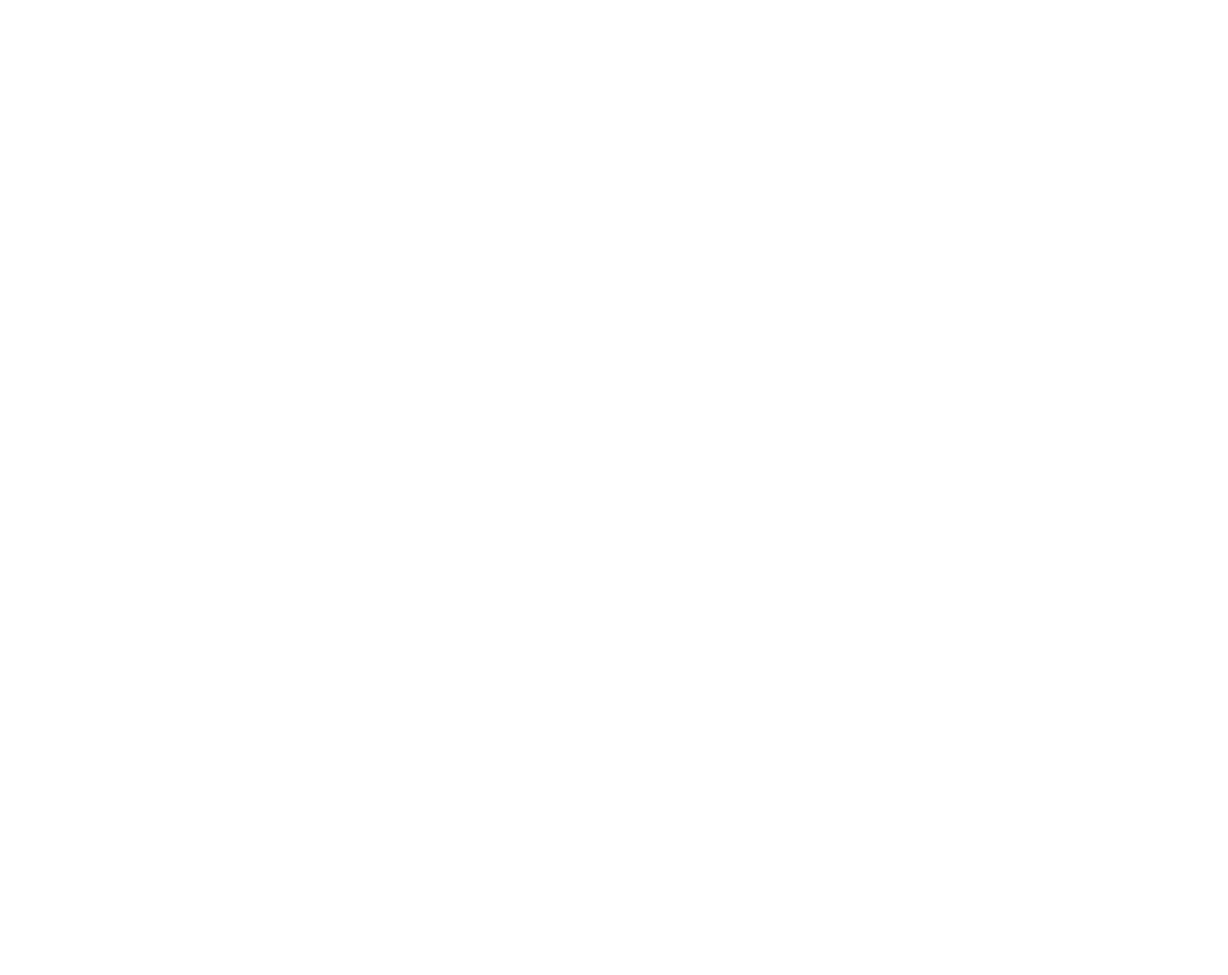
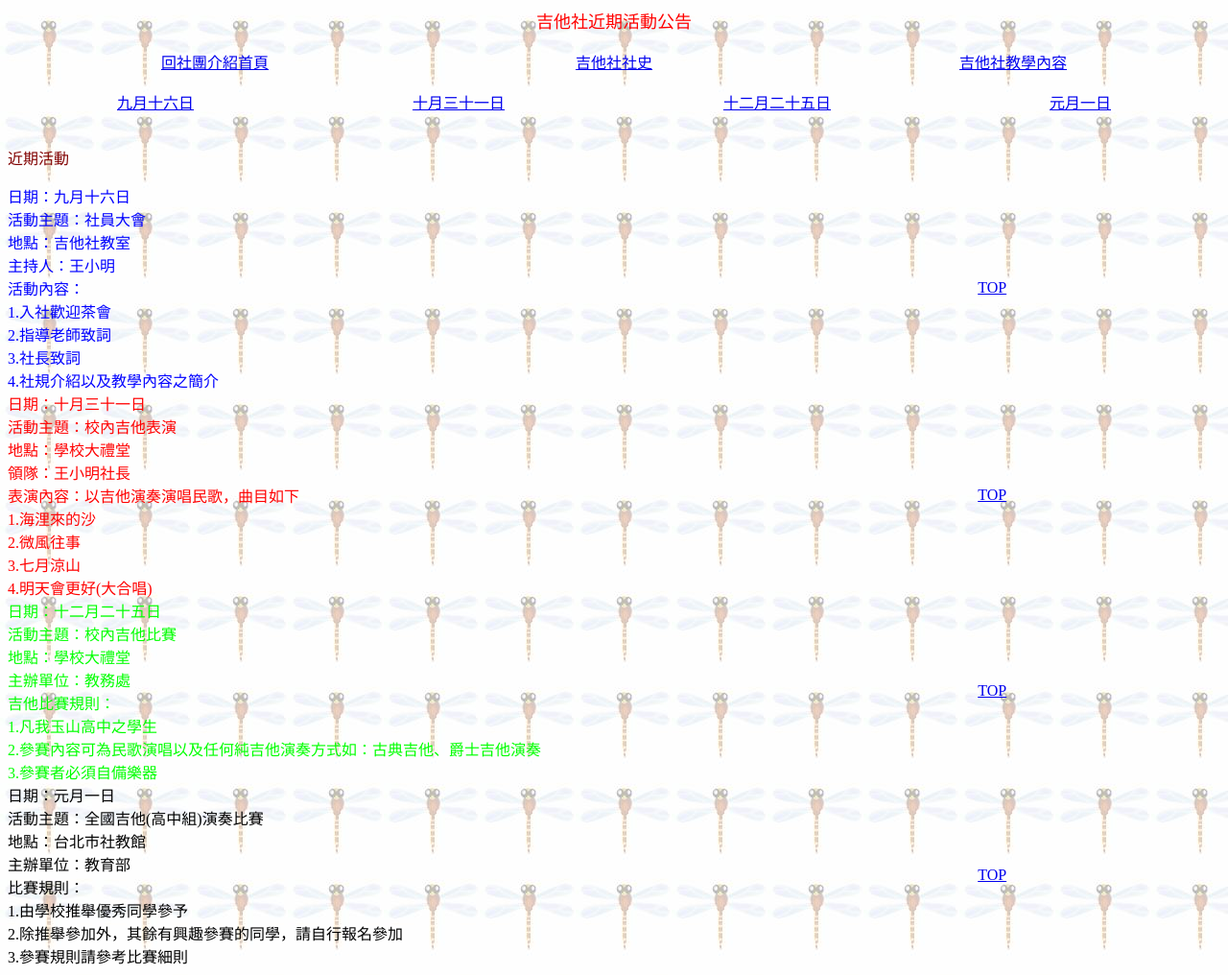
Before and after one commit to msfan555/midtermpra, a plain HTML site: page guitar_event.html in a window 1280 px wide. Shown: the whole page at 96% size. Before the commit the page ends 800 px from the top, so only its background shows below. Drawn offline with Linux system fonts and the light colour scheme.

Commit message:
新增event頁面內容

```diff
--- a/css/style.css
+++ b/css/style.css
@@ -58,7 +58,9 @@
     line-height: 35px;
     text-decoration: none;
 }
-
+.menu>a:hover{
+    background: url("../images/menu2.png") repeat;
+}
 .update {
     flex-basis: 25px;
     font-family: '標楷體';
--- a/guitar_event.html
+++ b/guitar_event.html
@@ -0,0 +1,133 @@
+<!DOCTYPE html>
+<html lang="en">
+
+<head>
+    <meta charset="UTF-8">
+    <meta http-equiv="X-UA-Compatible" content="IE=edge">
+    <meta name="viewport" content="width=device-width, initial-scale=1.0">
+    <title>Document</title>
+    <style>
+        body {
+            background: url("./images/0101.jpg") repeat;
+        }
+
+        header {
+            font-size: 18px;
+            font-family: '標楷體';
+            color: #FF0000;
+            text-align: center;
+        }
+
+        nav {
+            display: flex;
+            justify-content: space-around;
+        }
+        section{
+            font-size: 16px;
+            font-family: '標楷體';
+            display: flex;
+            align-items: center;
+            flex-wrap: wrap;
+        }
+        section>p{
+            flex-basis: 100%;
+            color: #800000;
+        }
+        section>div{
+            flex-basis: 80%;
+        }
+        section>a{
+            flex-basis: 20%;
+        }
+        #event1{
+            color:#0000FF ;
+        }
+        #event2{
+            color: #FF0000;
+        }
+        #event3{
+            color: #00FF00;
+        }
+        #event4{
+            color: #000000;
+        }
+    </style>
+</head>
+
+<body>
+    <header>吉他社近期活動公告</header>
+    <br>
+    <nav>
+        <a href="./index.html" target="_top">回社團介紹首頁</a>
+        <a href="./guitar_history.html">吉他社社史</a>
+        <a href="./guitar_learning.html">吉他社教學內容</a>
+    </nav>
+    <br>
+    <nav>
+        <a href="#event1">九月十六日</a>
+        <a href="#event2">十月三十一日</a>
+        <a href="#event3">十二月二十五日</a>
+        <a href="#event4">元月一日</a>
+    </nav>
+    <br>
+    <section>
+        <p>近期活動<br></p>
+        <div id="event1">
+            日期：九月十六日<br>
+            活動主題：社員大會<br>
+            地點：吉他社教室<br>
+            主持人：王小明<br>
+            活動內容：<br>
+            1.入社歡迎茶會<br>
+            2.指導老師致詞<br>
+            3.社長致詞<br>
+            4.社規介紹以及教學內容之簡介<br>
+        </div>
+        <a href="#">TOP</a>
+
+        <br>
+        <div id="event2">
+            日期：十月三十一日<br>
+            活動主題：校內吉他表演<br>
+            地點：學校大禮堂<br>
+            領隊：王小明社長<br>
+            表演內容：以吉他演奏演唱民歌，曲目如下<br>
+            1.海浬來的沙<br>
+            2.微風往事<br>
+            3.七月涼山<br>
+            4.明天會更好(大合唱)<br>
+        </div>
+        <a href="#">TOP</a>
+
+        <br>
+        <div id="event3">
+            日期：十二月二十五日<br>
+            活動主題：校內吉他比賽<br>
+            地點：學校大禮堂<br>
+            主辦單位：教務處<br>
+            吉他比賽規則：<br>
+            1.凡我玉山高中之學生<br>
+            2.參賽內容可為民歌演唱以及任何純吉他演奏方式如：古典吉他、爵士吉他演奏<br>
+            3.參賽者必須自備樂器<br>
+        </div>
+        <a href="#">TOP</a>
+
+        <br>
+        <div id="event4">
+            日期：元月一日<br>
+            活動主題：全國吉他(高中組)演奏比賽<br>
+            地點：台北市社教館<br>
+            主辦單位：教育部<br>
+            比賽規則：<br>
+            1.由學校推舉優秀同學參予<br>
+            2.除推舉參加外，其餘有興趣參賽的同學，請自行報名參加<br>
+            3.參賽規則請參考比賽細則<br>
+        </div>
+        <a href="#">TOP</a>
+
+    </section>
+
+
+</body>
+
+</html>
```
